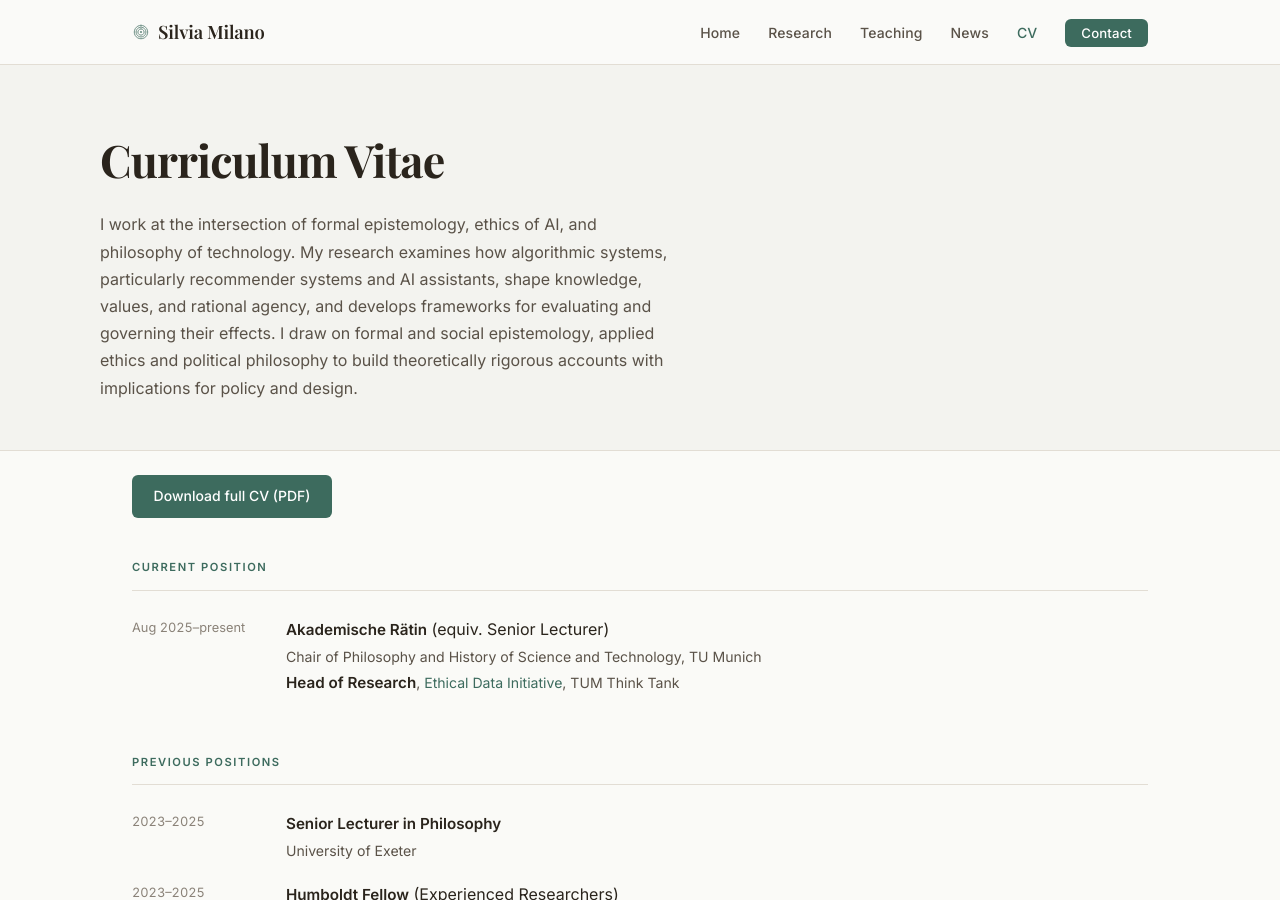
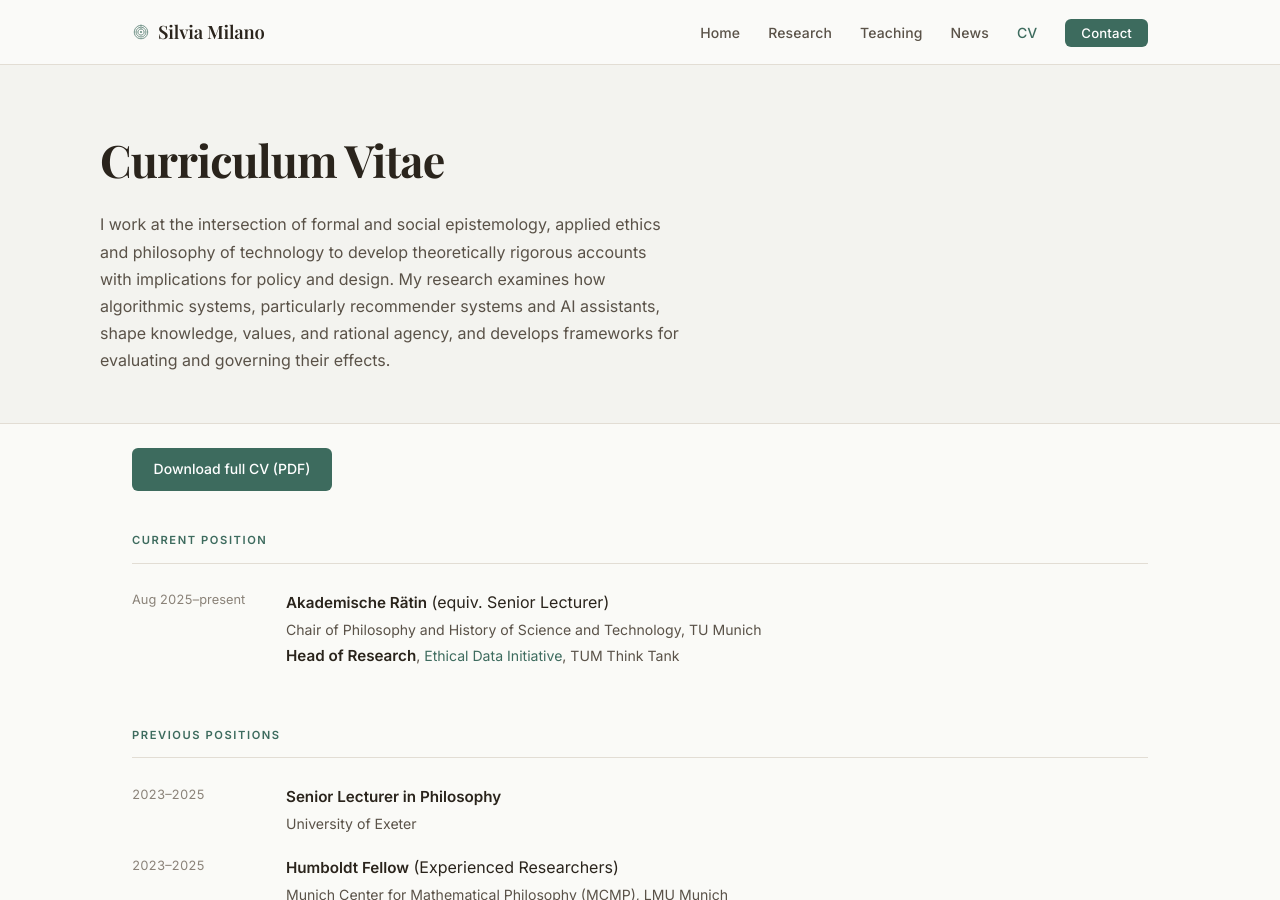
Before and after one commit to capt-c/silvia-milano-website, a Jekyll site: the page built from silvia-milano-site/cv.html, in a window 1280 px wide and 900 px high. Built offline with Jekyll 4.4.1, drawn with Linux system fonts in a browser that asks for light colours; some web fonts are replaced.

Commit message:
Update cv.html

```diff
--- a/silvia-milano-site/cv.html
+++ b/silvia-milano-site/cv.html
@@ -58,7 +58,7 @@ description: "Academic CV of Silvia Milano — philosopher at TU Munich working
     <div class="page-header-inner">
       <h1>Curriculum Vitae</h1>
       <p class="cv-profile">
-        I work at the intersection of formal epistemology, ethics of AI, and philosophy of technology. My research examines how algorithmic systems, particularly recommender systems and AI assistants, shape knowledge, values, and rational agency, and develops frameworks for evaluating and governing their effects. I draw on formal and social epistemology, applied ethics and political philosophy to build theoretically rigorous accounts with implications for policy and design.
+        I work at the intersection of formal and social epistemology, applied ethics and philosophy of technology to develop theoretically rigorous accounts with implications for policy and design. My research examines how algorithmic systems, particularly recommender systems and AI assistants, shape knowledge, values, and rational agency, and develops frameworks for evaluating and governing their effects.
       </p>
     </div>
   </div>
```
